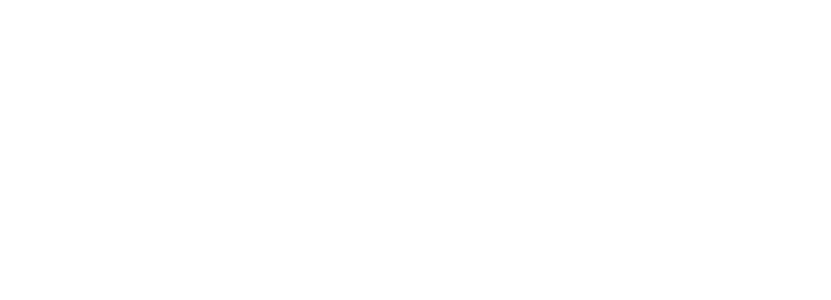
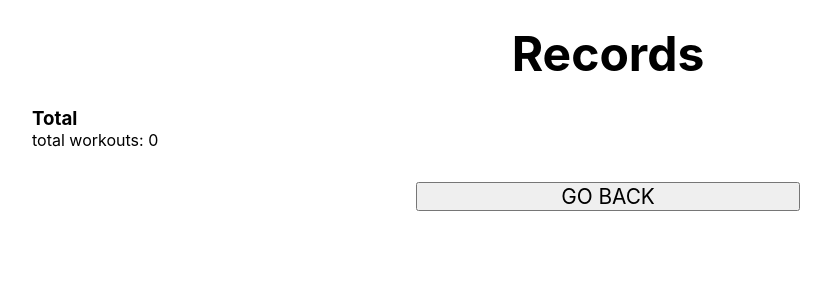
Before and after one commit to 0715yk/ywitter, a React (Create React App) app in the folder healthapp/: page /record in a window 1280 px wide. Shown: the top 300 px of the page, without its empty margins (32-863 px from the left). Built offline with nearby package versions, Linux system fonts and the light colour scheme.

Commit message:
update record page

```diff
--- a/healthapp/src/App.js
+++ b/healthapp/src/App.js
@@ -3,10 +3,13 @@ import { useState } from "react";
 import Main from "./pages/Main";
 import Landing from "./pages/Landing";
 import { BrowserRouter as Router, Route, Switch } from "react-router-dom";
+import Record from "./pages/Record";
 
 function App() {
   const [workouts, setWorkouts] = useState([]);
   const [color, setColor] = useState("black");
+  const [checkList, setCheckList] = useState({});
+
   return (
     <Router>
       <Switch>
@@ -19,7 +22,20 @@ function App() {
           />
         </Route>
         <Route path="/main">
-          <Main workouts={workouts} color={color} setWorkouts={setWorkouts} />
+          <Main
+            workouts={workouts}
+            color={color}
+            setWorkouts={setWorkouts}
+            setCheckList={setCheckList}
+            checkList={checkList}
+          />
+        </Route>
+        <Route path="/record">
+          <Record
+            checkList={checkList}
+            setWorkouts={setWorkouts}
+            setCheckList={setCheckList}
+          />
         </Route>
       </Switch>
     </Router>
--- a/healthapp/src/pages/Landing.js
+++ b/healthapp/src/pages/Landing.js
@@ -100,6 +100,7 @@ const Landing = ({ workouts, setWorkouts, color, setColor }) => {
     "Side Lateral Raise",
     "front Raise",
   ];
+
   return (
     <div className={styles.landingPage}>
       <header style={{ backgroundColor: color }}>
@@ -145,7 +146,7 @@ const Landing = ({ workouts, setWorkouts, color, setColor }) => {
         </section>
         <section>
           <div className={styles.subtitle} style={{ color: color }}>
-            today's workouts{" "}
+            today's workouts
           </div>
           <div className={styles.workouts}>
             {workouts.map((workout, key) => {
--- a/healthapp/src/pages/List.js
+++ /dev/null
@@ -1,58 +0,0 @@
-import React, { useState, useRef } from "react";
-import styles from "./List.module.css";
-
-const List = ({ list, checkList, setCheckList, workoutName, color }) => {
-  const deleteSet = (idx) => {
-    const copyObj = { ...checkList };
-    copyObj[workoutName].splice(idx, 1);
-    setCheckList(copyObj);
-  };
-  const weightRef = useRef(null);
-  const repsRef = useRef(null);
-
-  const updateSet = (idx) => {
-    const copyObj = { ...checkList };
-    copyObj[workoutName][idx] = [
-      weightRef.current.value,
-      repsRef.current.value,
-    ];
-    console.log(copyObj);
-    setCheckList(copyObj);
-  };
-
-  return list.map((setInform, key) => {
-    return (
-      <div
-        key={key}
-        className={styles.detail}
-        style={{ backgroundColor: color }}
-      >
-        <div className={styles.setInform}>{key + 1 + " set"}</div>
-
-        {setInform.length === 0 ? (
-          <>
-            kg :
-            <input className={styles.weightInput} ref={weightRef} type="text" />
-            {/* type= number로하면 current.value 안먹힘 */}
-            reps :
-            <input className={styles.repsInput} ref={repsRef} type="text" />
-            <div className={styles.clearbtn} onClick={() => updateSet(key)}>
-              clear!
-            </div>
-          </>
-        ) : (
-          <>
-            <div
-              className={styles.weightInform}
-            >{`${setInform[0]}kg 😵 ${setInform[1]}reps`}</div>
-            <span className={styles.deleteBtn} onClick={() => deleteSet(key)}>
-              X
-            </span>
-          </>
-        )}
-      </div>
-    );
-  });
-};
-
-export default List;
--- a/healthapp/src/pages/List.module.css
+++ /dev/null
@@ -1,33 +0,0 @@
-.detail {
-  min-height: 2rem;
-  min-width: 2rem;
-  color: white;
-  display: flex;
-  justify-content: space-between;
-  align-items: center;
-}
-
-.deleteBtn {
-  color: white;
-  margin-left: 1rem;
-  margin-right: 0.5rem;
-}
-
-.clearbtn {
-  margin-left: 1rem;
-  margin-right: 0.5rem;
-}
-
-.setInform {
-  margin-left: 0.5rem;
-}
-
-.weightInput {
-  width: 3rem;
-  height: 1rem;
-}
-
-.repsInput {
-  width: 3rem;
-  height: 1rem;
-}
--- a/healthapp/src/pages/Main.js
+++ b/healthapp/src/pages/Main.js
@@ -1,12 +1,11 @@
 import React, { useEffect, useState } from "react";
 import styles from "./Main.module.css";
 import { useHistory } from "react-router-dom";
-import List from "./List";
+import List from "../components/List";
 
-const Main = ({ workouts, color, setWorkouts }) => {
-  const [checkList, setCheckList] = useState({});
-  const [nowTime, setNowTime] = useState(0);
-  const [timeLapse, setTimeLapse] = useState("");
+const Main = ({ workouts, color, checkList, setCheckList }) => {
+  // const [nowTime, setNowTime] = useState(0);
+  // const [timeLapse, setTimeLapse] = useState("");
   const history = useHistory();
   useEffect(() => {
     const obj = Object.assign({}, checkList);
@@ -45,8 +44,7 @@ const Main = ({ workouts, color, setWorkouts }) => {
   };
 
   const done = () => {
-    setWorkouts([]);
-    history.push("/");
+    history.push("/record");
   };
 
   return (
--- /dev/null
+++ b/healthapp/src/pages/Record.js
@@ -0,0 +1,86 @@
+import React, { useEffect, useState } from "react";
+import styles from "./Record.module.css";
+import { useHistory } from "react-router-dom";
+
+const Record = ({ checkList, setWorkouts, setCheckList }) => {
+  const [totalRecord, setTotalRecord] = useState({});
+  const history = useHistory();
+
+  useEffect(() => {
+    const copyObj = { ...checkList };
+    const totalWorkOuts = Object.keys(copyObj).length;
+    const record = {};
+    record["totalCnt"] = totalWorkOuts;
+    setTotalRecord(record);
+  }, []);
+
+  const completeWorkout = () => {
+    setWorkouts([]);
+    setCheckList({});
+    history.push("/");
+  };
+  return (
+    <div className={styles.recordPage}>
+      <header className={styles.recordHeader}>
+        <h2>Records</h2>
+      </header>
+      <main>
+        <article id={styles.totalRecordPart}>
+          <h3>Total</h3>
+          <ul>
+            <li>{`total workouts: ${totalRecord["totalCnt"]}`}</li>
+            {/* <li>총 운동종목 : 12시간</li> */}
+            {/* <li>
+              기록 갱신 목록:
+              <ol>
+                <li>벤치 프레스 40kg 달성</li>
+                <li>턱걸이 13개 달성</li>
+              </ol>
+            </li>
+            <li>연속 운동 일수 : 12시간</li> */}
+          </ul>
+        </article>
+        <article id={styles.tablePart}>
+          {Object.keys(checkList).map((workoutName) => {
+            console.log();
+            return (
+              <section>
+                <h3>{workoutName}</h3>
+                <table>
+                  <thead>
+                    <th>set</th>
+                    {checkList[workoutName].map((_, key) => {
+                      return <th key={key}>{key + 1}</th>;
+                    })}
+                  </thead>
+                  <tbody>
+                    <tr>
+                      <th>weight</th>
+                      {checkList[workoutName].map((el, key) => {
+                        return <td key={key}>{el[0]}</td>;
+                      })}
+                    </tr>
+                    <tr>
+                      <th>reps</th>
+                      {checkList[workoutName].map((el, key) => {
+                        return <td key={key}>{el[1]}</td>;
+                      })}
+                    </tr>
+                  </tbody>
+                  <tfoot></tfoot>
+                </table>
+              </section>
+            );
+          })}
+        </article>
+      </main>
+      <footer>
+        <nav>
+          <button onClick={completeWorkout}>GO BACK</button>
+        </nav>
+      </footer>
+    </div>
+  );
+};
+
+export default Record;
--- /dev/null
+++ b/healthapp/src/pages/Record.module.css
@@ -0,0 +1,53 @@
+.recordPage header {
+  color: black;
+}
+
+.recordPage table {
+  border: 1px solid black;
+  text-align: center;
+  width: 90vw;
+}
+
+.recordPage th,
+td {
+  border: 1px solid black;
+}
+
+.recordPage th {
+}
+
+#tablePart section {
+  margin-top: 1rem;
+  display: flex;
+  flex-direction: column;
+  align-items: center;
+}
+
+#tablePart h3 {
+  width: 90vw;
+}
+
+#totalRecordPart {
+  width: 90vw;
+  margin: 0 auto;
+}
+#totalRecordPart ul {
+  list-style: none;
+}
+
+.recordPage footer {
+  margin-top: 2rem;
+  margin-bottom: 3rem;
+}
+
+.recordPage nav {
+  width: 30vw;
+  margin: 0 auto;
+}
+
+.recordPage button {
+  text-align: center;
+  width: 100%;
+  height: 100%;
+  font-size: 1.3rem;
+}
```
